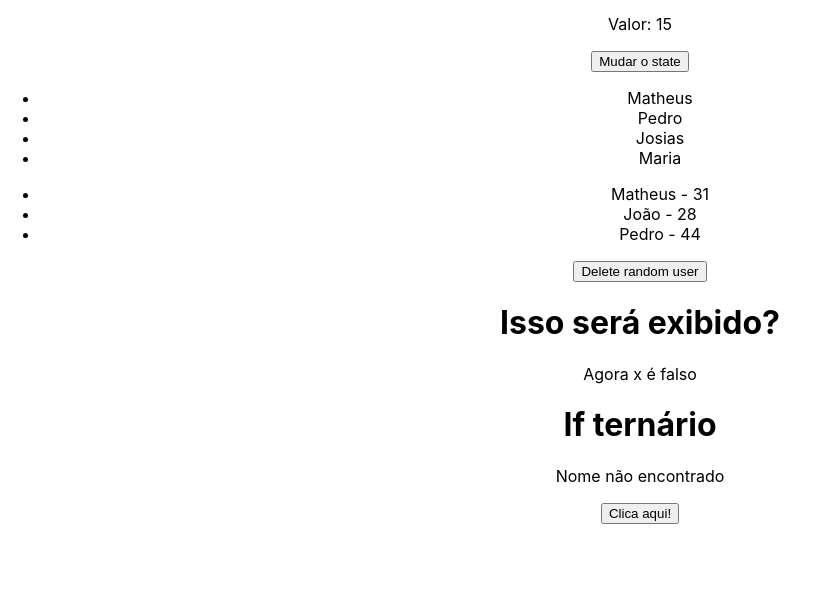
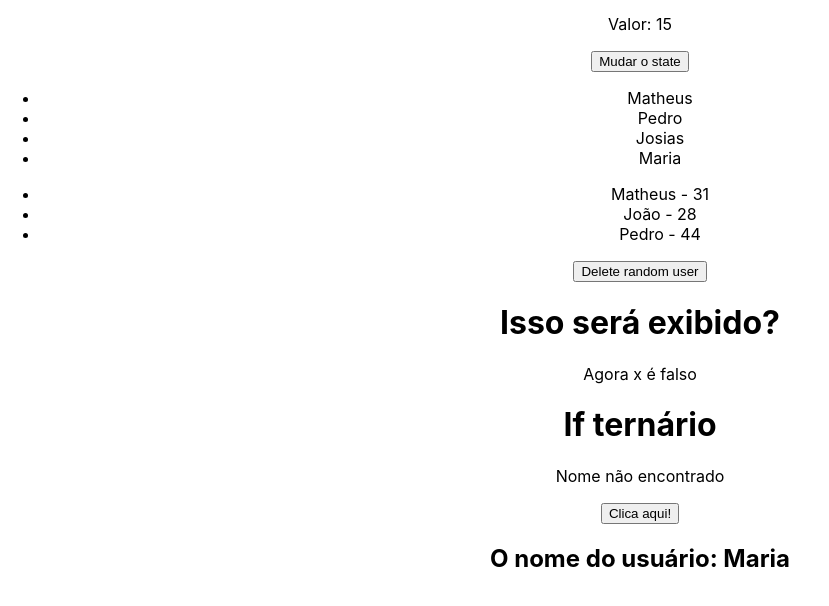
Before and after one commit to PatrikAlmeida/react, a React (Create React App) app in the folder avancando/: page / in a window 1280 px wide. Shown: the part 1020-1626 px from the top of the page, without its empty margins (0-829 px from the left). Built offline with nearby package versions, Linux system fonts and the light colour scheme.

Commit message:
introdução as props

```diff
--- a/avancando/src/App.js
+++ b/avancando/src/App.js
@@ -1,11 +1,16 @@
+import { useState } from 'react';
 import './App.css';
 
 import City from './assets/city.jpg'
 import ConditionalRender from './components/ConditionalRender';
 import ListRender from './components/ListRender';
 import ManageData from './components/ManageData';
+import ShowUserName from './components/ShowUserName';
 
 function App() {
+  const name = "Joaquim"
+  const [userName] = useState("Maria")
+
   return (
     <div className="App">
       <h1>Avançando em React</h1>
@@ -20,6 +25,7 @@
       <ManageData />
       <ListRender />
       <ConditionalRender />
+      <ShowUserName name={userName} />
     </div>
   );
 }
--- /dev/null
+++ b/avancando/src/components/ShowUserName.js
@@ -0,0 +1,9 @@
+const ShowUserName = (props) => {
+  return (
+    <div>
+        <h2>O nome do usuário: {props.name}</h2>
+    </div>
+  )
+}
+
+export default ShowUserName
```
